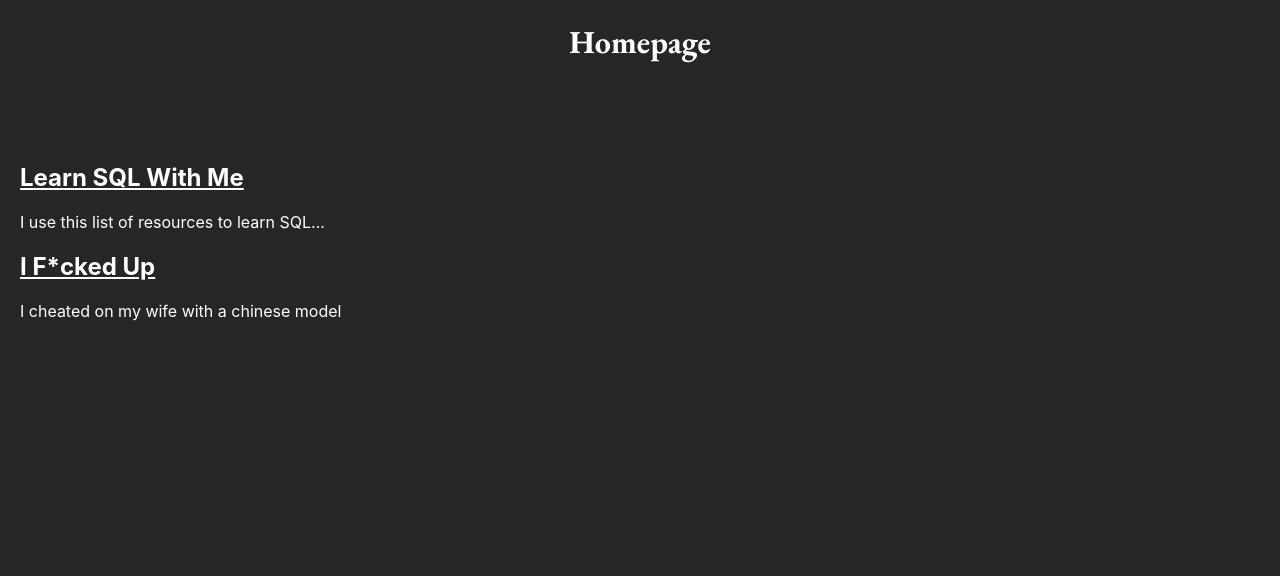
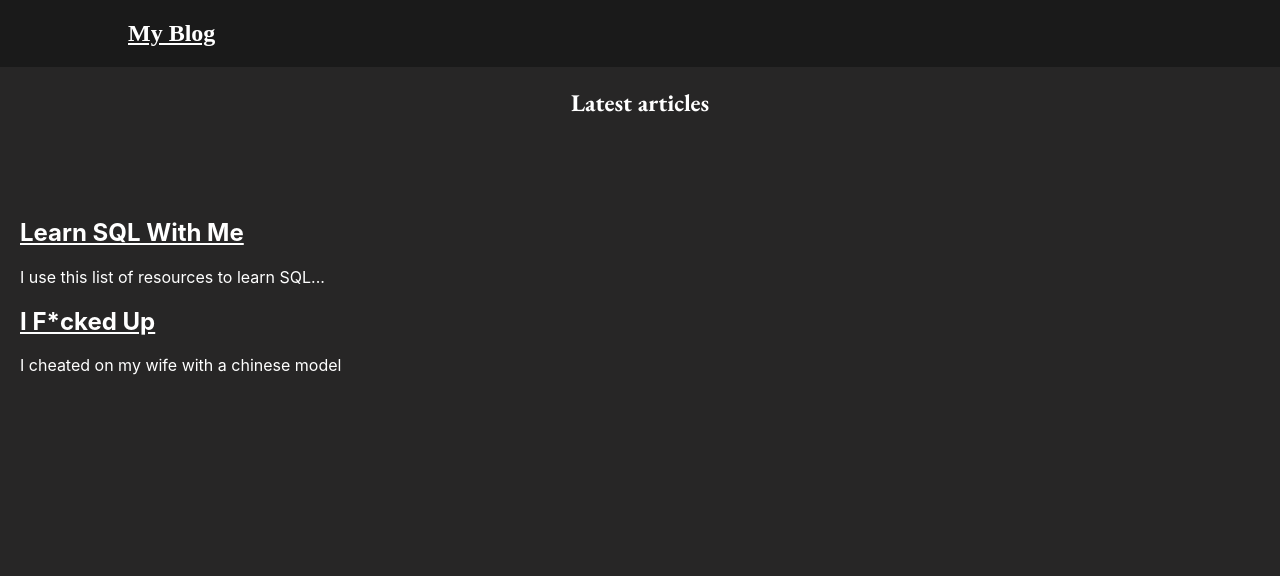
Before and after one commit to m1youb/fastapi-blog, a FastAPI app: page / in a window 1280 px wide. Shown: the top 576 px of the page. Run offline with FastAPI, Linux system fonts and the light colour scheme.

Commit message:
added the blog logo

```diff
--- a/static/css/styles.css
+++ b/static/css/styles.css
@@ -8,7 +8,15 @@ body {
     color: white;
 }
 
-h1 {
+nav {
+    background-color: #1a1a1a;
+}
+
+#nav-content {
+    margin: 0 10%;
+}
+
+.homepage {
     text-align: center;
     font-family: "EB Garamond", serif;
     user-select: none;
--- a/templates/home.html
+++ b/templates/home.html
@@ -1,11 +1,11 @@
 {% extends "layout.html" %}
 {% block content %}
-    <h1>Homepage</h1>
+    <h2 class="homepage">Latest articles</h2>
     {% for post in posts %}
         <div class="post-container">
-            <a href="./posts/{{ post.id }}">
-                <h2 class="post-title">{{ post.title[:50] }}</h2>
-            </a>
+            <h2>
+                <a href="{{ url_for("get_post_page", post_id=post.id) }}" class="post-title">{{ post.title[:50] }}</a>
+            </h2>
             <p class="post-content-peak">{{ post.content }}</p>
         </div>
     {% endfor %}
--- a/templates/layout.html
+++ b/templates/layout.html
@@ -15,6 +15,14 @@
     <link href="https://fonts.googleapis.com/css2?family=EB+Garamond:ital,wght@0,400..800;1,400..800&display=swap" rel="stylesheet">
 </head>
 <body>
+    <nav>
+        <div id="nav-content">
+            <a href="/">
+                <h1>My Blog</h1>
+            </a>
+        </div>
+
+    </nav>
     <main>
         {% block content %}
         {% endblock content %}
```
